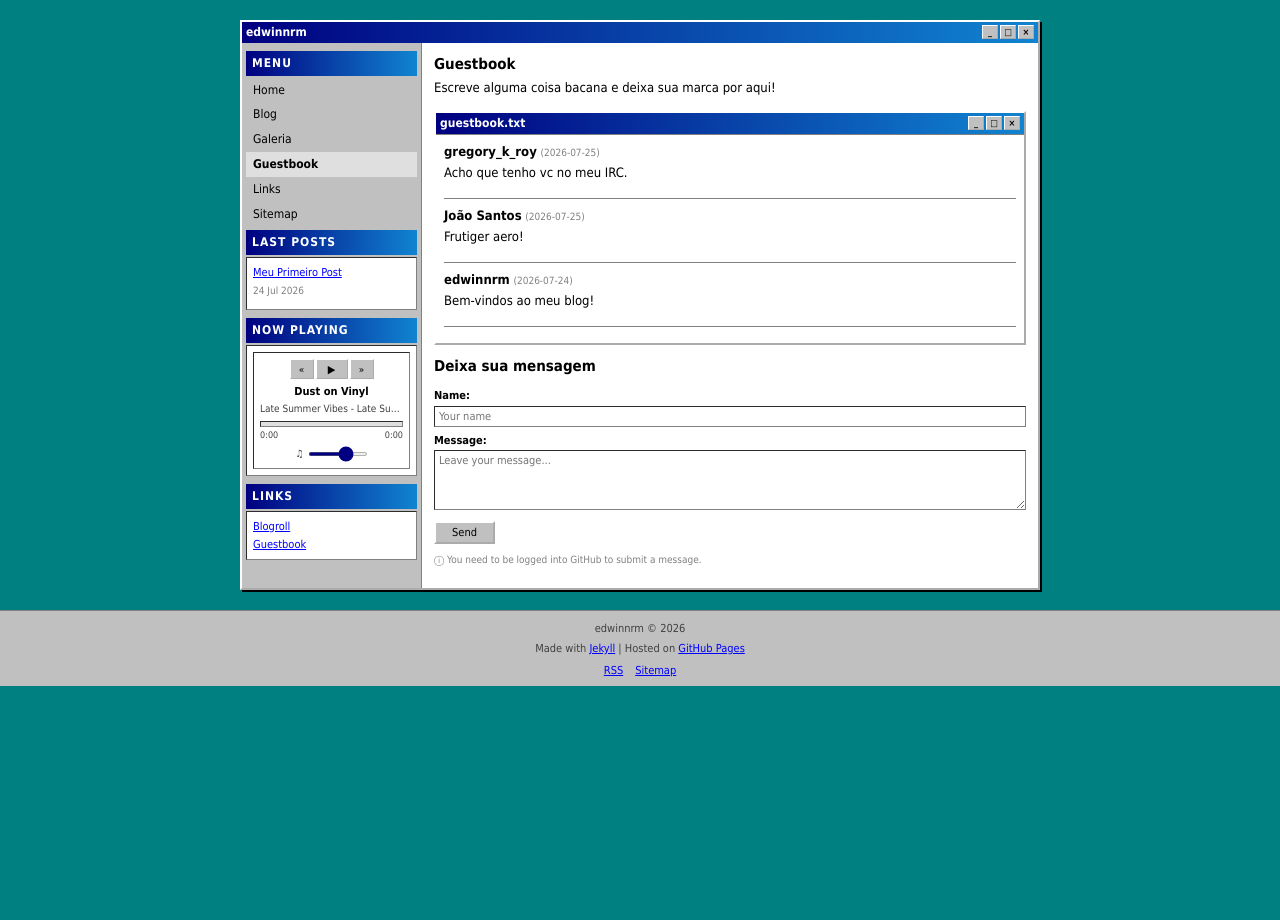
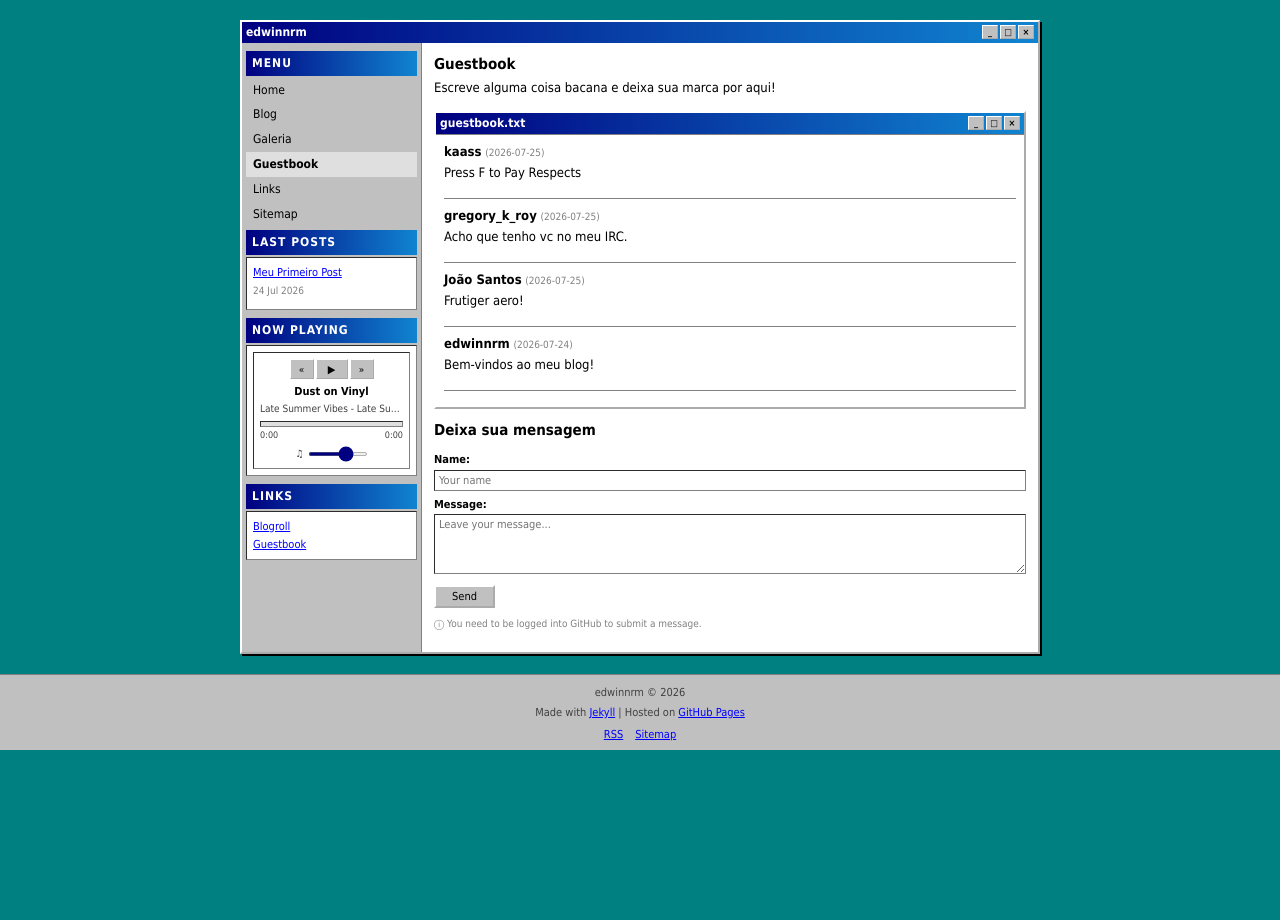
Before and after one commit to EdwinNRM/Blog, a Jekyll site: the page built from pages/guestbook.md, in a window 1280 px wide. Built offline with Jekyll 4.4.1, drawn with Linux system fonts in a browser that asks for light colours.

Commit message:
Add guestbook entry from kaass

```diff
--- a/_data/guestbook.yml
+++ b/_data/guestbook.yml
@@ -9,3 +9,7 @@
 - name: "gregory_k_roy"
   date: "2026-07-25"
   message: "Acho que tenho vc no meu IRC."
+
+- name: "kaass"
+  date: "2026-07-25"
+  message: "Press F to Pay Respects"
```
